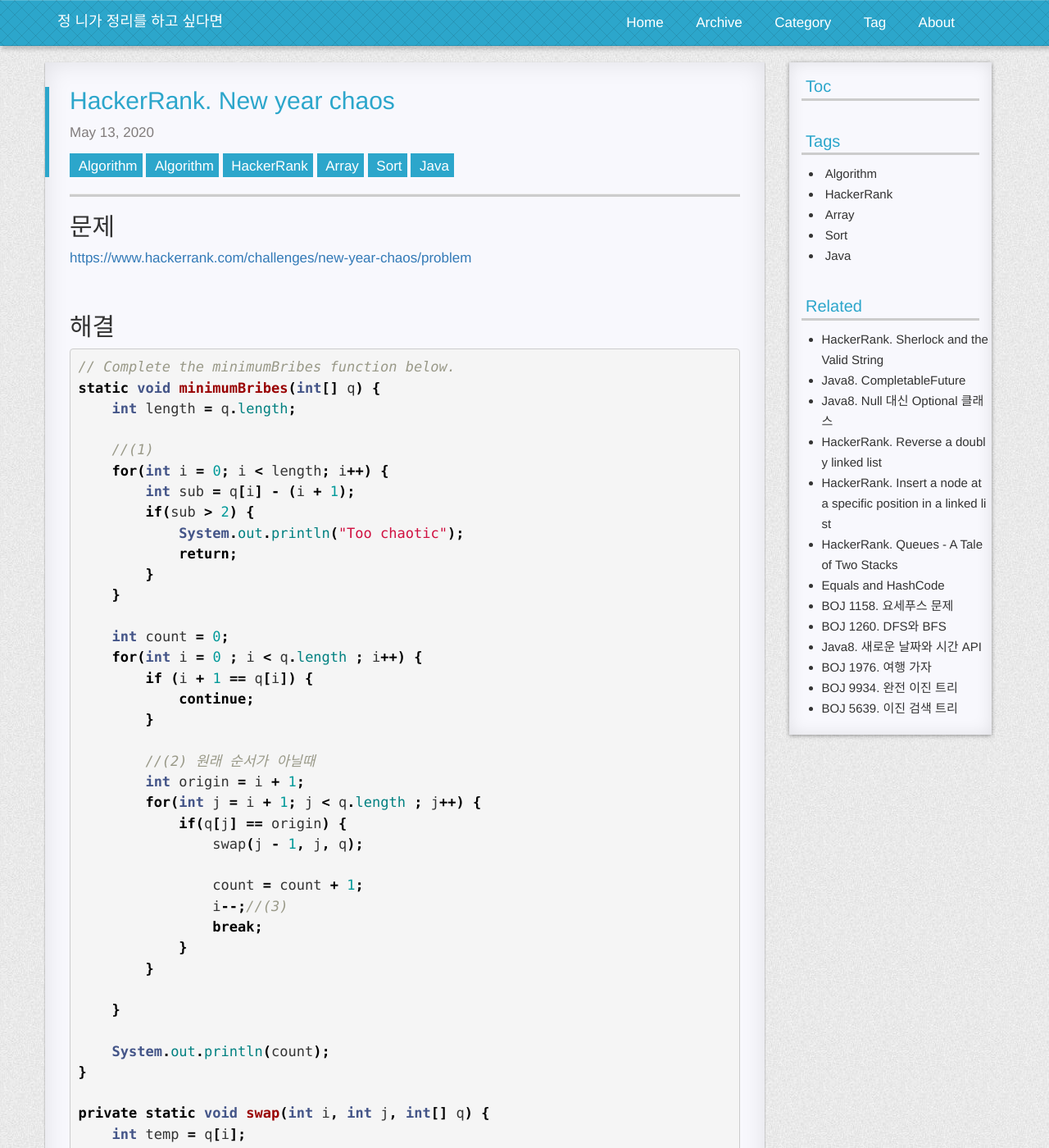
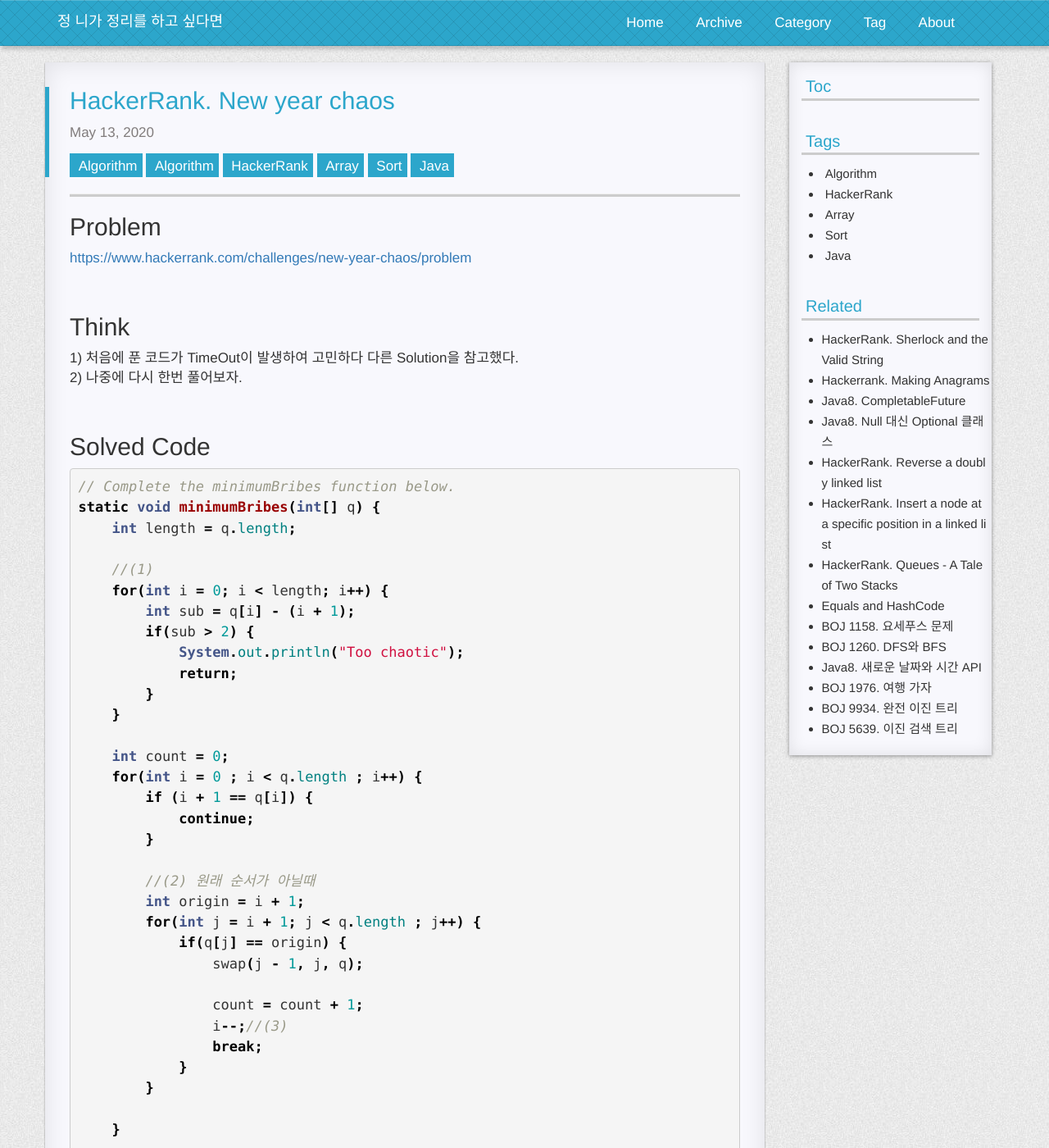
Before and after one commit to iyoungman/iyoungman.github.io, a Jekyll site: the page built from _posts/2020-05-13-HackerRank-new-year-chaos.md, in a window 1280 px wide and 1400 px high. Shown: the whole window at 82% size. Built offline with Jekyll 4.4.1, drawn with Linux system fonts in a browser that asks for light colours; nearby versions of some CDN libraries; comment, search, counter and statistics services are not loaded; a style sheet for code colours, icons or effects is not loaded; some of the changed text lies outside the part shown.

Commit message:
Update 2020-05-14-HackerRank-making-anagrams

````diff
--- a/_posts/2020-05-13-HackerRank-new-year-chaos.md
+++ b/_posts/2020-05-13-HackerRank-new-year-chaos.md
@@ -4,12 +4,18 @@ title: HackerRank. New year chaos
 tags: Algorithm HackerRank Array Sort Java
 categories: Algorithm
 ---
-## 문제
+## Problem
 [https://www.hackerrank.com/challenges/new-year-chaos/problem](https://www.hackerrank.com/challenges/new-year-chaos/problem)
 
 <br>
 
-## 해결
+## Think
+1) 처음에 푼 코드가 TimeOut이 발생하여 고민하다 다른 Solution을 참고했다.
+2) 나중에 다시 한번 풀어보자.
+
+<br>
+
+## Solved Code
 ```java
 // Complete the minimumBribes function below.
 static void minimumBribes(int[] q) {
@@ -56,13 +62,7 @@ private static void swap(int i, int j, int[] q) {
 
 <br>
 
-## 사고
-1) 처음에 푼 코드가 TimeOut이 발생하여 고민하다 다른 Solution을 참고했다.
-2) 나중에 다시 한번 풀어보자.
-
-<br>
-
-## 풀이 과정
+## Solved Process
 1) 뒷번호가 앞에 있는지 검증하는 과정에서 2번 초과로 뇌물을 줬으면 `Too chaotic`을 출력하고 종료한다.
 > 핵심은 뒷번호만 앞번호에게 뇌물을 줄 수 있다는 것이다.
 >
````
Also changed, not shown: _posts/2020-05-14-HackerRank-making-anagrams.md (added, +44 -0 lines).
